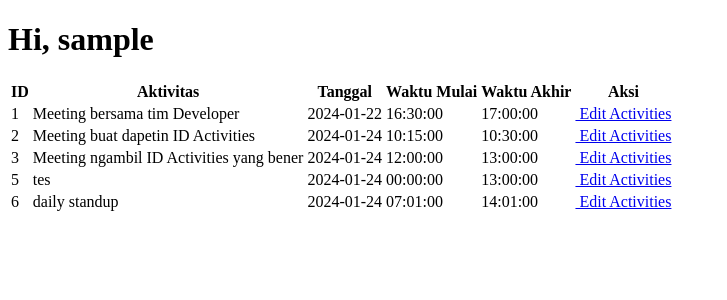
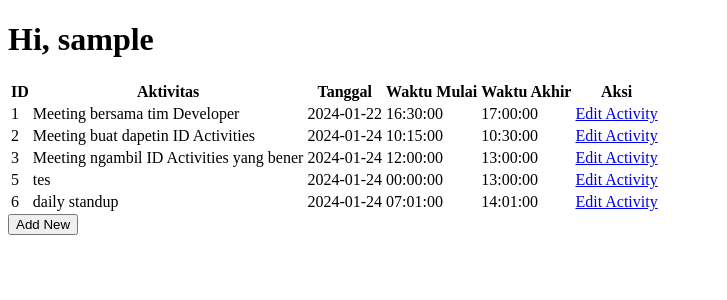
Before and after one commit to ay01231/Worklog, a CodeIgniter app: page /worklog/activities/index in a window 1280 px wide. Shown: the top 300 px of the page, without its empty margins (0-727 px from the left). Run offline with CodeIgniter, Linux system fonts and the light colour scheme; the visitor is signed in with stand-in values (Sample User, id 1); data comes from the database, SQL or seed files in the repository.

Commit message:
fix: edit button activity
Signed-off-by: ay01231 <Ayhu.slankymawarmerah@gmail.com@gmail.com>

```diff
--- a/application/views/activities/list.php
+++ b/application/views/activities/list.php
@@ -37,15 +37,12 @@
                     <td> <?php echo $a->tanggal ?></td>
                     <td> <?php echo $a->waktu_mulai ?></td>
                     <td> <?php echo $a->waktu_akhir ?></td>
-                    <?php
-                    echo ('
-                    <td><a class="btn btn-info" role="button" href="' . base_url('activities/edit/') . $a->id . '"><i class="fas fa-edit"></i>&nbsp;Edit Activities</a></td>
-                    ');
-                    ?>
+                    <td> <a href="<?php echo base_url('activities/edit_activities/' . $a->id); ?>">Edit Activity</a></td>
                 </tr>
             <?php endforeach; ?>
         </tbody>
     </table>
+    <button onClick="window.location.href = '<?php echo base_url("activities/add_activities") ?>' ;return false;">Add New</button>
 </body>
 
 </html>
```
